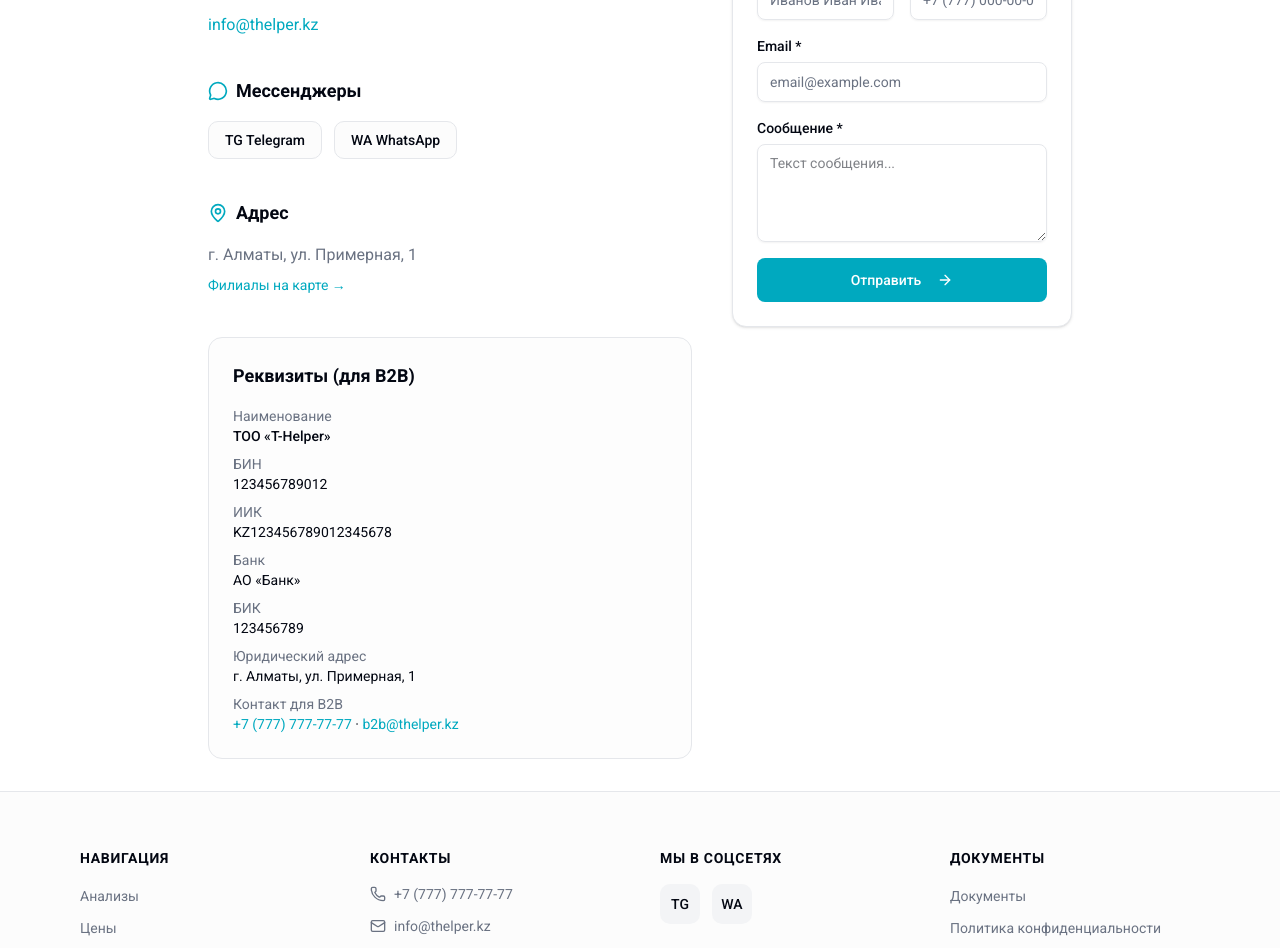
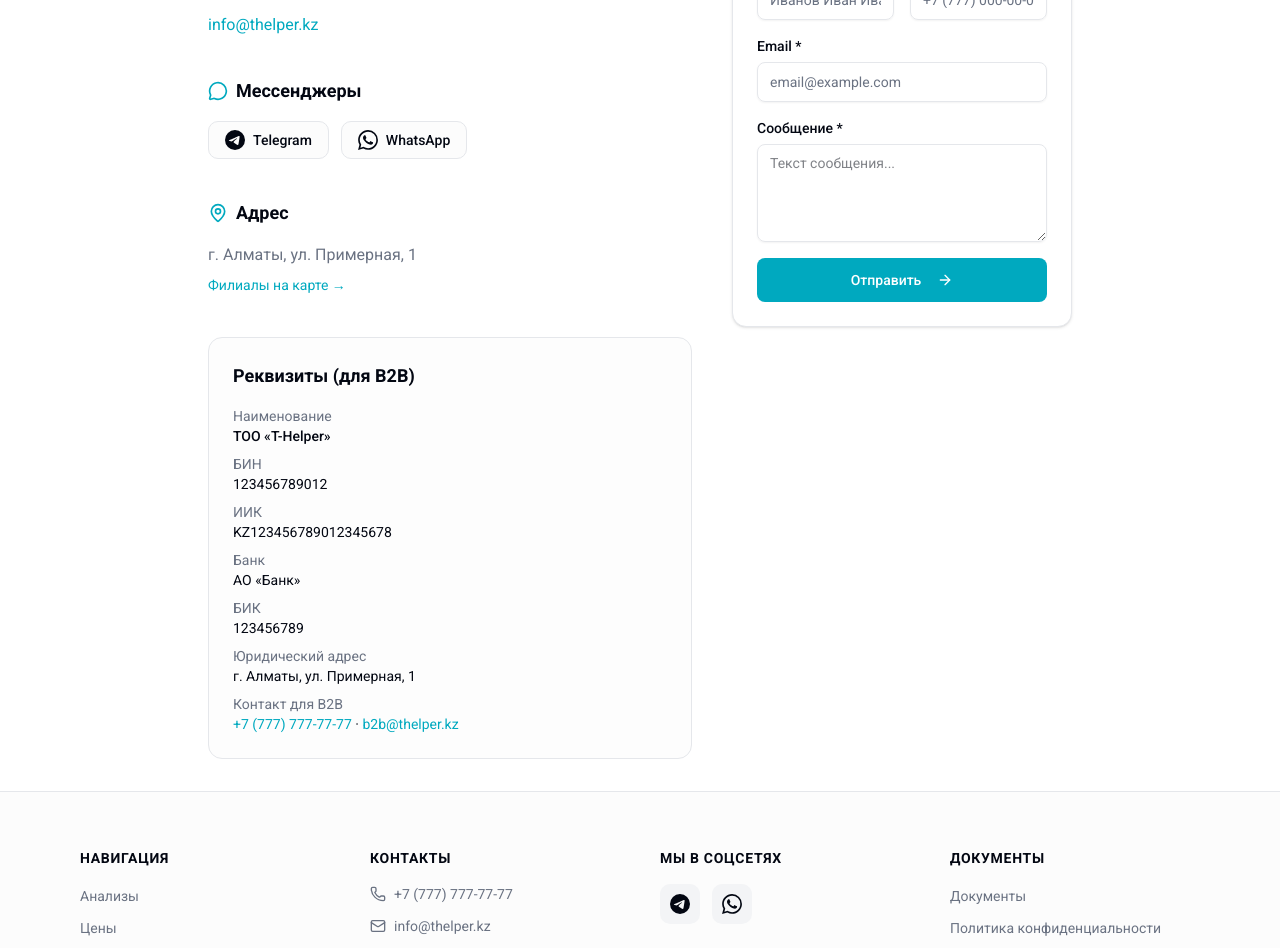
Before and after one commit to Zhasulan711/thelper-medical-lab-front, a Next.js app: page /contacts in a window 1280 px wide. Shown: the part 380-1328 px from the top of the page. Built offline with nearby package versions, Linux system fonts and the light colour scheme.

Commit message:
feat: add whatsapp and telegram icons

```diff
--- a/app/contacts/page.tsx
+++ b/app/contacts/page.tsx
@@ -66,15 +66,15 @@
                 Мессенджеры
               </h2>
               <ul className="flex flex-wrap gap-3">
-                {CONTACT_MESSENGERS.map(({ label, href, icon }) => (
-                  <li key={icon}>
+                {CONTACT_MESSENGERS.map(({ label, href, Icon }) => (
+                  <li key={label}>
                     <a
                       href={href}
                       target="_blank"
                       rel="noopener noreferrer"
                       className="flex items-center gap-2 rounded-lg border border-border bg-muted/30 px-4 py-2 text-sm font-medium text-foreground transition-colors hover:bg-[#00a9bf] hover:text-white hover:border-[#00a9bf] cursor-pointer"
                     >
-                      {icon} {label}
+                      <Icon className="size-5 shrink-0" /> {label}
                     </a>
                   </li>
                 ))}
--- /dev/null
+++ b/components/icons/TelegramIcon.tsx
@@ -0,0 +1,22 @@
+import type { DefaultIconComponentProps } from "@/types"
+
+export function TelegramIcon({
+  width = 24,
+  height = 24,
+  className,
+  ...props
+}: DefaultIconComponentProps) {
+  return (
+    <svg
+      viewBox="0 0 24 24"
+      fill="currentColor"
+      width={width}
+      height={height}
+      className={className}
+      aria-hidden
+      {...props}
+    >
+      <path d="M11.944 0A12 12 0 0 0 0 12a12 12 0 0 0 12 12 12 12 0 0 0 12-12A12 12 0 0 0 12 0a12 12 0 0 0-.056 0zm4.962 7.224c.1-.002.321.023.465.14a.506.506 0 0 1 .171.325c.016.093.036.306.02.472-.18 1.898-.962 6.502-1.36 8.627-.168.9-.499 1.201-.82 1.23-.696.065-1.225-.46-1.9-.902-1.056-.693-1.653-1.124-2.678-1.8-1.185-.78-.417-1.21.258-1.91.177-.184 3.247-2.977 3.307-3.23.007-.032.014-.15-.056-.212s-.174-.041-.249-.024c-.106.024-1.793 1.14-5.061 3.345-.48.33-.913.49-1.302.48-.428-.008-1.252-.241-1.865-.44-.752-.245-1.349-.374-1.297-.789.027-.216.325-.437.893-.663 3.498-1.524 5.83-2.529 6.998-3.014 3.332-1.386 4.025-1.627 4.476-1.635z" />
+    </svg>
+  )
+}
--- /dev/null
+++ b/components/icons/WhatsAppIcon.tsx
@@ -0,0 +1,22 @@
+import type { DefaultIconComponentProps } from "@/types"
+
+export function WhatsAppIcon({
+  width = 24,
+  height = 24,
+  className,
+  ...props
+}: DefaultIconComponentProps) {
+  return (
+    <svg
+      viewBox="0 0 24 24"
+      fill="currentColor"
+      width={width}
+      height={height}
+      className={className}
+      aria-hidden
+      {...props}
+    >
+      <path d="M17.472 14.382c-.297-.149-1.758-.867-2.03-.967-.273-.099-.471-.148-.67.15-.197.297-.767.966-.94 1.164-.173.199-.347.223-.644.075-.297-.15-1.255-.463-2.39-1.475-.883-.788-1.48-1.761-1.653-2.059-.173-.297-.018-.458.13-.606.134-.133.298-.347.446-.52.149-.174.198-.298.298-.497.099-.198.05-.371-.025-.52-.075-.149-.669-1.612-.916-2.207-.242-.579-.487-.5-.669-.51-.173-.008-.371-.01-.57-.01-.198 0-.52.074-.792.372-.272.297-1.04 1.016-1.04 2.479 0 1.462 1.065 2.875 1.213 3.074.149.198 2.096 3.2 5.077 4.487.709.306 1.262.489 1.694.625.712.227 1.36.195 1.871.118.571-.085 1.758-.719 2.006-1.413.248-.694.248-1.289.173-1.413-.074-.124-.272-.198-.57-.347m-5.421 7.403h-.004a9.87 9.87 0 01-5.031-1.378l-.361-.214-3.741.982.998-3.648-.235-.374a9.86 9.86 0 01-1.51-5.26c.001-5.45 4.436-9.884 9.888-9.884 2.64 0 5.122 1.03 6.988 2.898a9.825 9.825 0 012.893 6.994c-.003 5.45-4.437 9.884-9.885 9.884m8.413-18.297A11.815 11.815 0 0012.05 0C5.495 0 .16 5.335.157 11.892c0 2.096.547 4.142 1.588 5.945L.057 24l6.305-1.654a11.882 11.882 0 005.683 1.448h.005c6.554 0 11.89-5.335 11.893-11.893a11.821 11.821 0 00-3.48-8.413z" />
+    </svg>
+  )
+}
--- a/components/layout/Footer/Footer.tsx
+++ b/components/layout/Footer/Footer.tsx
@@ -3,9 +3,12 @@
 import Link from "next/link"
 import { motion } from "framer-motion"
 import { Phone, Mail, MapPin } from "lucide-react"
+import { TelegramIcon } from "@/components/icons/TelegramIcon"
+import { WhatsAppIcon } from "@/components/icons/WhatsAppIcon"
 import { inViewStaggerContainer, staggerItem } from "@/lib/animations"
+import type { DefaultIconComponent as IconComponent } from "@/types"
 
-const FOOTER_NAV = [
+const FOOTER_NAV: readonly { href: string; label: string }[] = [
   { href: "/services", label: "Анализы" },
   { href: "/prices", label: "Цены" },
   { href: "/locations", label: "Филиалы" },
@@ -14,18 +17,18 @@
   { href: "/promotions", label: "Акции" },
   { href: "/business", label: "Корпоративным клиентам" },
   { href: "/contacts", label: "Контакты" },
-] as const
+]
 
-const FOOTER_DOCS = [
+const FOOTER_DOCS: readonly { href: string; label: string }[] = [
   { href: "/documents", label: "Документы" },
   { href: "/documents/privacy", label: "Политика конфиденциальности" },
   { href: "/documents/offer", label: "Договор оферты" },
-] as const
+]
 
-const SOCIAL_LINKS = [
-  { href: "#", label: "Telegram", icon: "TG" },
-  { href: "#", label: "WhatsApp", icon: "WA" },
-] as const
+const FOOTER_SOCIAL_LINKS: { href: string; label: string; Icon: IconComponent }[] = [
+  { href: "https://t.me/your_username", label: "Telegram", Icon: TelegramIcon },
+  { href: "https://wa.me/77000000000", label: "WhatsApp", Icon: WhatsAppIcon },
+]
 
 export function Footer() {
   return (
@@ -94,16 +97,16 @@
               Мы в соцсетях
             </h3>
             <ul className="mt-4 flex gap-3">
-              {SOCIAL_LINKS.map(({ href, label, icon }) => (
-                <li key={icon}>
+              {FOOTER_SOCIAL_LINKS.map(({ href, label, Icon }) => (
+                <li key={label}>
                   <a
                     href={href}
                     target="_blank"
                     rel="noopener noreferrer"
-                    className="flex size-10 cursor-pointer items-center justify-center rounded-lg bg-muted text-sm font-medium text-foreground transition-colors hover:bg-[#00a9bf] hover:text-white"
+                    className="flex size-10 cursor-pointer items-center justify-center rounded-lg bg-muted text-foreground transition-colors hover:bg-[#00a9bf] hover:text-white"
                     aria-label={label}
                   >
-                    {icon}
+                    <Icon className="size-5" />
                   </a>
                 </li>
               ))}
--- a/features/contacts/constants/index.ts
+++ b/features/contacts/constants/index.ts
@@ -1,4 +1,6 @@
 import type { ContactPhone, ContactMessenger, Requisites } from "@/features/contacts/types"
+import { TelegramIcon } from "@/components/icons/TelegramIcon"
+import { WhatsAppIcon } from "@/components/icons/WhatsAppIcon"
 
 export const CONTACT_PHONES: ContactPhone[] = [
   { label: "Единый номер", value: "+7 (777) 777-77-77", href: "tel:+77777777777" },
@@ -8,8 +10,8 @@
 export const CONTACT_EMAIL = "info@thelper.kz"
 
 export const CONTACT_MESSENGERS: ContactMessenger[] = [
-  { label: "Telegram", href: "https://t.me/thelper_lab", icon: "TG" },
-  { label: "WhatsApp", href: "https://wa.me/77777777777", icon: "WA" },
+  { label: "Telegram", href: "https://t.me/thelper_lab", Icon: TelegramIcon },
+  { label: "WhatsApp", href: "https://wa.me/77777777777", Icon: WhatsAppIcon },
 ]
 
 export const CONTACT_ADDRESS = "г. Алматы, ул. Примерная, 1"
--- a/features/contacts/types/index.ts
+++ b/features/contacts/types/index.ts
@@ -1,3 +1,5 @@
+import type { DefaultIconComponent } from "@/types"
+
 export type ContactPhone = {
   label: string
   value: string
@@ -7,7 +9,7 @@
 export type ContactMessenger = {
   label: string
   href: string
-  icon: string
+  Icon: DefaultIconComponent
 }
 
 export type Requisites = {
--- a/types/index.ts
+++ b/types/index.ts
@@ -1,4 +1,4 @@
-import type { MouseEventHandler } from "react";
+import type { ComponentType, MouseEventHandler } from "react";
 
 export type DefaultIconComponentProps = {
   width?: number | string;
@@ -8,3 +8,5 @@
   className?: string;
   filled?: boolean;
 };
+
+export type DefaultIconComponent = ComponentType<DefaultIconComponentProps>;
```
